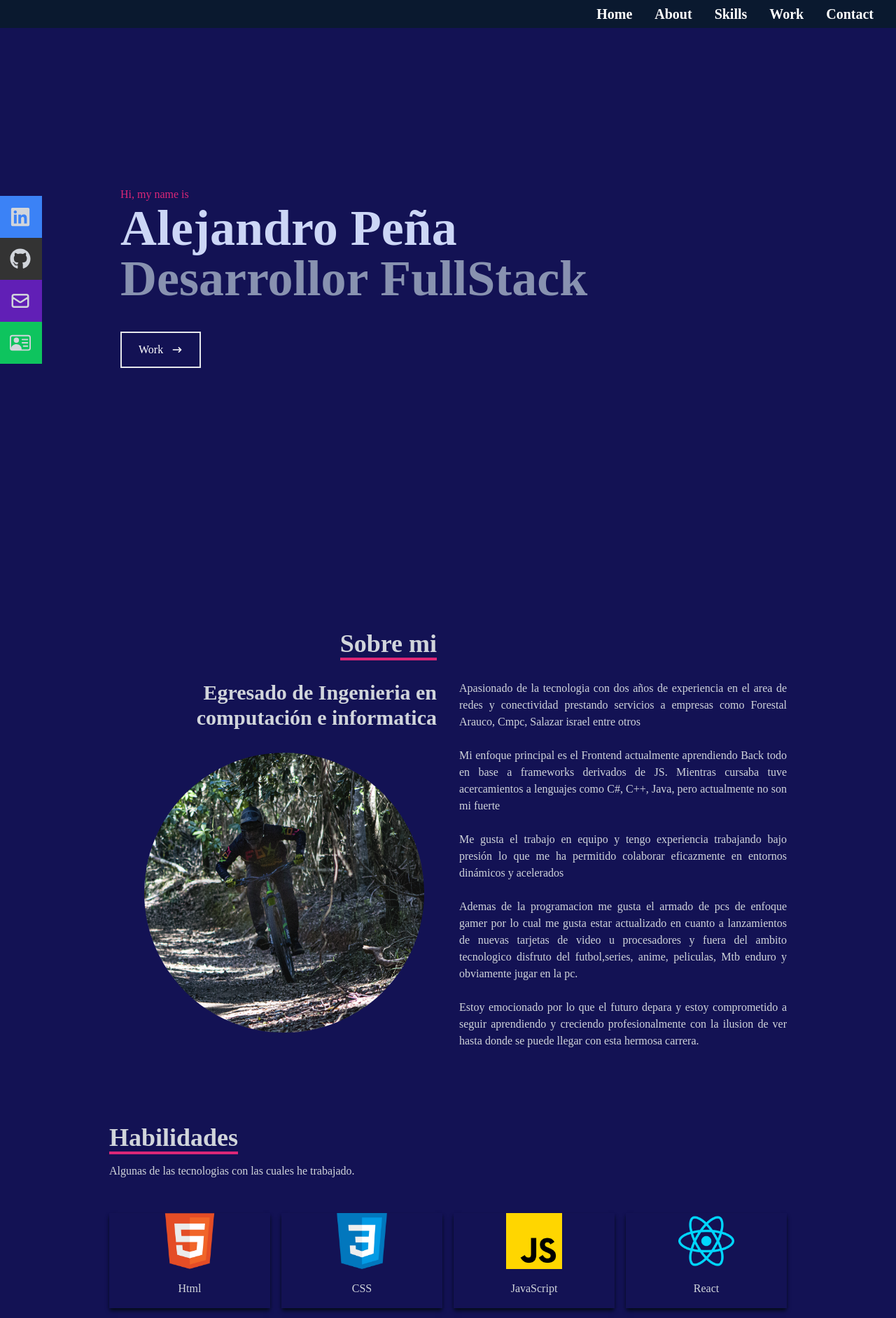
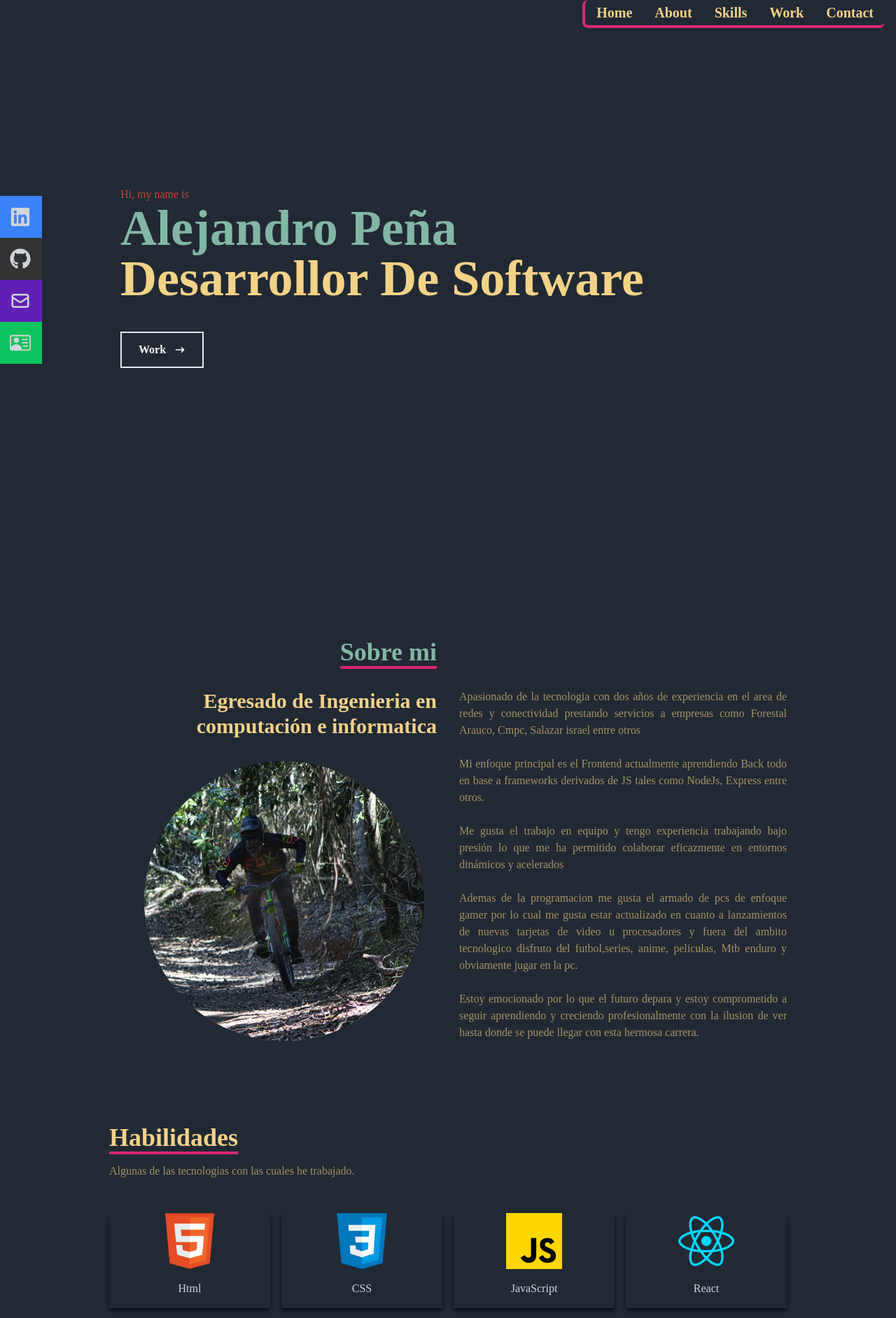
Before and after one commit to zcrile/portafolio, a React (Create React App) app: page / in a window 1280 px wide. Shown: the top 1884 px of the page at 70% size. Built offline with nearby package versions, Linux system fonts and the light colour scheme.

Commit message:
updates estilo y otros

```diff
--- a/public/index.html
+++ b/public/index.html
@@ -24,7 +24,7 @@
       work correctly both with client-side routing and a non-root public URL.
       Learn how to configure a non-root public URL by running `npm run build`.
     -->
-    <title>React App</title>
+    <title>Portafolio</title>
   </head>
   <body>
     <noscript>You need to enable JavaScript to run this app.</noscript>
--- a/src/components/About.jsx
+++ b/src/components/About.jsx
@@ -6,25 +6,25 @@ import IMG  from '../assets/Captura de pantalla 2024-02-20 200646.png'
 
 export const About = () => {
   return (
-    <div name='about' className='w-full h-screen bg-[#131254] text-gray-300'>
+    <div name='about' className='w-full h-screen bg-[#212934] text-gray-300'>
       <div className='flex flex-col justify-center items-center w-full h-full'>
         <div className='max-w-[1000px] w-full grid grid-cols-2 gap-8'>
           <div className='sm:text-right pb-8 pl-4'>
-            <p className='text-4xl font-bold inline border-b-4 border-pink-600'>
+            <p className='text-4xl font-bold inline border-b-4 border-pink-600 text-[#82b7a6]'>
               Sobre mi
             </p>
           </div>
           <div></div>
           </div>
           <div className='max-w-[1000px] w-full grid sm:grid-cols-2 gap-8 px-4'>
-            <div className='sm:text-right text-3xl font-bold'>
+            <div className='sm:text-right text-3xl font-bold text-[#f4d286]'>
               <p>Egresado de Ingenieria en computación e informatica</p>
               <img src={IMG} alt="" className="mt-8 rounded-full" style={{ width: '25rem', height: '25rem', marginLeft: '50px' }} />
             </div>
 
-            <div className='text-justify'>
+            <div className='text-justify text-[#a89365]'>
               <p >Apasionado de la tecnologia con dos años de experiencia en el area de redes y conectividad prestando servicios a empresas como Forestal Arauco, Cmpc, Salazar israel entre otros <br/><br/>
-                Mi enfoque principal es el Frontend actualmente aprendiendo Back todo en base a frameworks derivados de JS. Mientras cursaba tuve acercamientos a lenguajes como C#, C++, Java, pero actualmente no son mi fuerte<br/><br/>
+                Mi enfoque principal es el Frontend actualmente aprendiendo Back todo en base a frameworks derivados de JS tales como NodeJs, Express entre otros. <br/><br/>
                  Me gusta el trabajo en equipo y tengo experiencia trabajando bajo presión lo que me ha permitido colaborar eficazmente en entornos dinámicos y acelerados<br/><br/>
                  Ademas de la programacion me gusta el armado de pcs de enfoque gamer por lo cual me gusta estar actualizado en cuanto a lanzamientos de nuevas tarjetas de video u procesadores y fuera del ambito tecnologico disfruto del futbol,series, anime, peliculas, Mtb enduro y obviamente jugar en la pc. <br/><br/>
                  Estoy emocionado por lo que el futuro depara y estoy comprometido a  seguir aprendiendo y creciendo profesionalmente con la ilusion de ver hasta donde se puede llegar con esta hermosa carrera. </p>
--- a/src/components/Contact.jsx
+++ b/src/components/Contact.jsx
@@ -2,16 +2,16 @@ import React from 'react'
 
 const Contact = () => {
   return (
-    <div name='contact' className='w-full h-screen bg-[#131254] flex justify-center items-center p-4'>
+    <div name='contact' className='w-full h-screen bg-[#212934] flex justify-center items-center p-4'>
         <form method="POST" action='https://getform.io/f/eac68a08-81f5-447a-a44f-4724885c115e' className='flex flex-col max-w-[600px] w-full'>
             <div className='pb-8'>
-                <p className='text-4xl font-bold inline border-b-4 border-pink-600 text-gray-300'>Contacto</p>
-                <p className='text-gray-300 py-4'>Completa el formulario para contactarme</p>
+                <p className='text-4xl font-bold inline border-b-4 border-pink-600 text-[#f4d286]'>Contacto</p>
+                <p className='text-[#a89365] py-4'>Completa el formulario para contactarme</p>
             </div>
             <input className='my-1 p-2 bg-[#ccd6f6]' type="text" placeholder='Nombre' name='name' />
             <input className='my-4 p-2 bg-[#ccd6f6] ' type="email" placeholder='Correo' name='email' />
             <textarea className='bg-[#ccd6f6] p-2' name="mensaje"  placeholder='Mensaje' rows="10"></textarea>
-            <button className='bg-green-700 text-white border-2 hover:bg-pink-600 hover:border-pink-600 px-4 py-3 my-8 mx-auto flex items-center'>Enviar</button>
+            <button className='bg-[#212934] text-[#f4d286] border-2 hover:bg-[#82b7a6] hover:border-[#82b7a6] px-4 py-3 my-8 mx-auto font-bold flex items-center'>Enviar</button>
         </form>
 
     </div>
--- a/src/components/Home.jsx
+++ b/src/components/Home.jsx
@@ -4,20 +4,20 @@ import { Link } from 'react-scroll'
 
 export const Home = () => {
     return (
-        <div name='home' className='w-full h-screen bg-[#131254]'>
+        <div name='home' className='w-full h-screen bg-[#212934]'>
             {/* Container */}
             <div className='max-w-[1000px] mx-auto px-8 flex flex-col justify-center h-full'>
-                <p className='text-pink-600'>Hi, my name is</p>
-                <h1 className='text-4xl sm:text-7xl font-bold text-[#ccd6f6]'>
+                <p className='text-[#c64a38]'>Hi, my name is</p>
+                <h1 className='text-4xl sm:text-7xl font-bold text-[#82b7a6]'>
                     Alejandro Peña
                 </h1>
-                <h2 className='text-4xl mb-8 sm:text-7xl font-bold text-[#8892b0]'>
-                    Desarrollor FullStack
+                <h2 className='text-4xl mb-8 sm:text-7xl font-bold text-[#f4d286]'>
+                    Desarrollor De Software
                 </h2>
 
                 <div>
                 <Link to="works" smooth={true} duration={500} className="flex items-center">
-  <button className='text-white group border-2 px-6 py-3 my-2 flex items-center hover:bg-pink-600 hover:border-pink-600'>
+  <button className='text-white group border-2 px-6 py-3 my-2 font-bold flex items-center hover:bg-[#82b7a6] hover:border-[#82b7a6]'>
     Work
     <span className='group-hover:rotate-90 duration-300 ml-3'>
       <HiArrowNarrowRight />
--- a/src/components/Navbar.jsx
+++ b/src/components/Navbar.jsx
@@ -9,40 +9,40 @@ export const Navbar = () => {
     const handleClick = () => setNav(!nav)
 
     return (
-        <div className='fixed w-full h-[40px] flex-direction-row justify-between items-center px-4 bg-[#0a192f] text-gray-300 '>
+        <div className='fixed w-full h-[40px] flex-direction-row justify-between items-center px-4 bg-[#212934] text-[#170f0a]'>
 
 
             {/* Menu */}
 
             <ul className='hidden md:flex h-full text-xl font-bold justify-end' >
-                <li className='flex items-center  rounded-l-lg hover:bg-pink-600 text-white'>
+                <li className='flex items-center  rounded-l-lg hover:bg-[#82b7a6] text-[#f4d286] border-b-4 border-pink-600 border-solid border-r-0 border-l-4'>
                     <Link to="home" smooth={true} duration={500}> Home
                     </Link>
                 </li>
-                <li className='flex items-center  hover:bg-pink-600 text-white'>
+                <li className='flex items-center  hover:bg-[#82b7a6] text-[#f4d286] border-b-4 border-pink-600'>
                     <Link to="about" smooth={true} duration={500}>About
                     </Link>
                 </li>
-                <li className='flex items-center hover:bg-pink-600 text-white'>
+                <li className='flex items-center hover:bg-[#82b7a6] text-[#f4d286] border-b-4 border-pink-600'>
                     <Link to="skills" smooth={true} duration={500}> Skills
                     </Link>
                 </li>
-                <li className='flex items-center hover:bg-pink-600 text-white'>
+                <li className='flex items-center hover:bg-[#82b7a6] text-[#f4d286] border-b-4 border-pink-600'>
                     <Link to="works" smooth={true} duration={500}> Work
                     </Link>
                 </li>
-                <li className='flex items-center rounded-r-lg hover:bg-pink-600 text-white'>
+                <li className='flex items-center rounded-r-lg hover:bg-[#82b7a6] text-[#f4d286] border-b-4 border-pink-600'>
                     <Link to="contact" smooth={true} duration={500}> Contact
                     </Link>
                 </li>
             </ul>
 
             {/* prueba */}
-            <div onClick={handleClick} className='md:hidden z-10'>
-                {!nav ? <FaBars /> : <FaTimes />}
+            <div onClick={handleClick} className='md:hidden z-10 '>
+                {!nav ? <FaBars style={{color: '#f4d286'}}/> : <FaTimes />}
             </div>
             {/* mobile */}
-            <ul className={!nav ? 'hidden' : 'absolute top-0 left-0 w-full h-screen bg-[#0a192f] flex flex-col justify-center items-center'}>
+            <ul className={!nav ? 'hidden' : 'absolute top-0 left-0 w-full h-screen bg-[#212934] text-[#f4d286] flex flex-col justify-center items-center'}>
                 <li className='py-6 text-4xl'><Link onClick={handleClick} to="home" smooth={true} duration={500}> Home
                 </Link></li>
                 <li className='py-6 text-4xl'><Link onClick={handleClick} to="about" smooth={true} duration={500}>About
@@ -60,7 +60,7 @@ export const Navbar = () => {
                     <li className='w-[160px] h-[60px] flex justify-between items-center ml-[-100px] hover:ml-[-10px] duration-300 bg-blue-500'>
 
                         <a className='flex justify-between items-center w-full text-gray-300'
-                            href="">
+                            href="https://www.linkedin.com/in/alejandro-pe%C3%B1a-fern%C3%A1ndez-614b452b3/" target="_blank" rel="noopener noreferrer">
                             Linkedin <FaLinkedin size={30} />
                         </a>
                     </li>
--- a/src/components/Skills.jsx
+++ b/src/components/Skills.jsx
@@ -16,12 +16,12 @@ import Firebaseicon from '../assets/firebase-icon.png';
 
 const Skills = () => {
     return (
-        <div name='skills' className='w-full h-screen bg-[#131254] text-gray-300'>
+        <div name='skills' className='w-full h-screen bg-[#212934] text-gray-300'>
             {/* contenedor*/}
             <div className='max-w-[1000px] mx-auto p-4 flex flex-col justify-center w-full h-full'>
                 <div>
-                    <p className='text-4xl font-bold inline border-b-4 border-pink-600 '>Habilidades</p>
-                    <p className='py-4'>Algunas de las tecnologias con las cuales he trabajado.</p>
+                    <p className='text-4xl font-bold inline border-b-4 text-[#f4d286] border-pink-600 '>Habilidades</p>
+                    <p className='py-4 text-[#a89365]'>Algunas de las tecnologias con las cuales he trabajado.</p>
                 </div>
 
                 <div className='w-full grid grid-cols-2 sm:grid-cols-4 gap-4 text-center py-8'>
--- a/src/components/Works.jsx
+++ b/src/components/Works.jsx
@@ -2,7 +2,7 @@ import React from 'react'
 import Proyecto1 from '../assets/anime.png'
 import Proyecto2 from '../assets/carrito.png'
 import Proyecto3 from '../assets/clima.png'
-import Proyecto4 from '../assets/mern.png'
+import Proyecto4 from '../assets/mern3.png'
 import HTML from '../assets/html.png';
 import JavaScript from '../assets/javascript.png';
 import ReactImg from '../assets/react.png';
@@ -14,11 +14,11 @@ import Firebaseicon from '../assets/firebase-icon.png';
 
 const Works = () => {
     return (
-        <div name='works' className='w-full md:h-screen text-gray-300 bg-[#131254]'>
+        <div name='works' className='w-full md:h-screen text-[#f2ebe3] bg-[#212934]'>
             <div className='max-w-[1000px] mx-auto p-4 flex flex-col justify-center w-full h-full'>
                 <div className='pb-8'>
-                    <p className='text-4xl font-bold inline border-b-4 text-gray-300 border-pink-600 '>Proyectos</p>
-                    <p className='py-4 text-2xl'>Proyectos en los cuales e trabajado</p>
+                    <p className='text-4xl font-bold inline border-b-4 text-[#f4d286] border-pink-600 '>Proyectos</p>
+                    <p className='py-4 text-2xl text-[#a89365]'>Proyectos en los cuales e trabajado</p>
                 </div>
 
                 {/* container */}
```
Also changed, not shown: src/assets/mern.png (deleted), src/assets/mern3.png (added).
